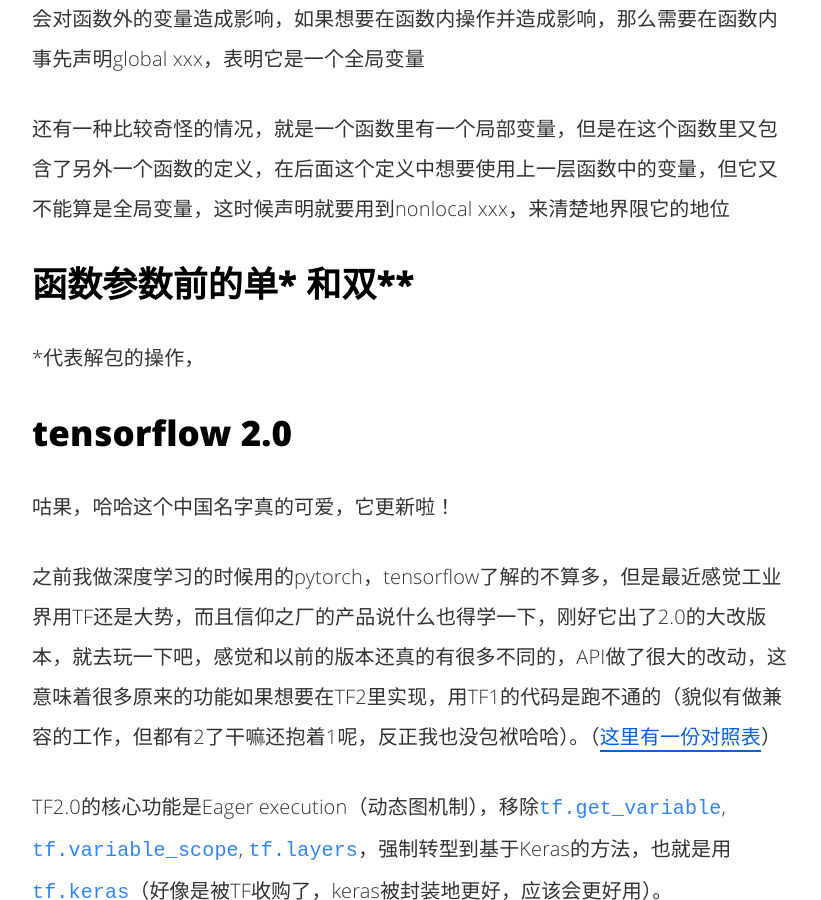
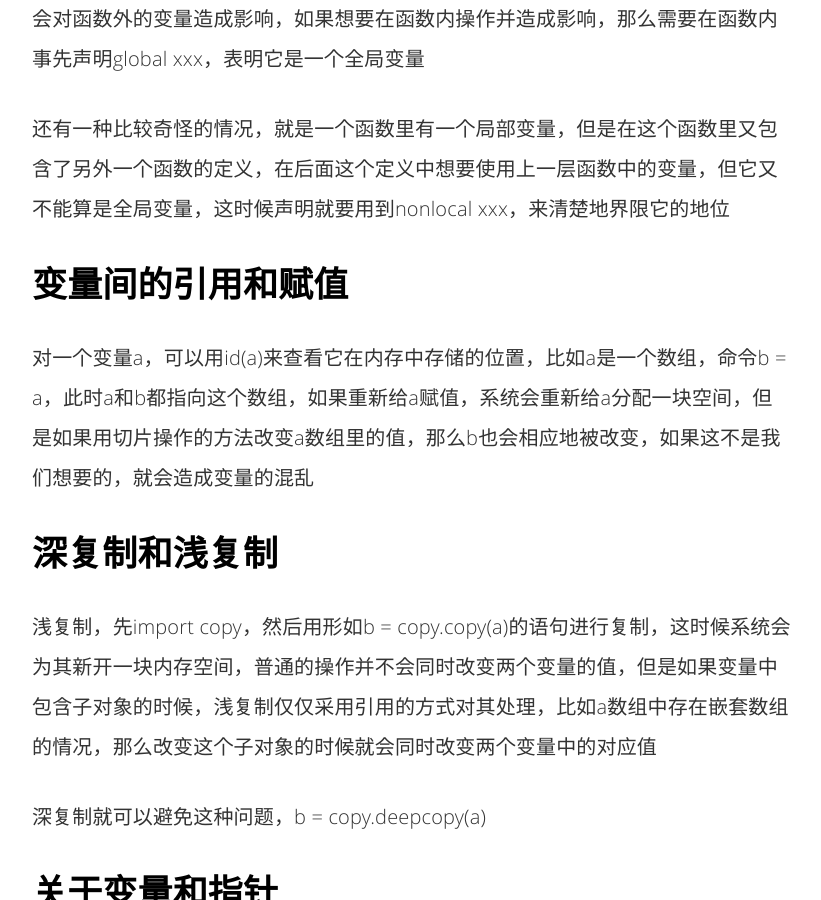
Before and after one commit to clay001/locke.github.io, a Jekyll site: the page built from _posts/2019-11-14-python_learning.md, in a window 1280 px wide and 900 px high, scrolled down 5208 px. Shown: the whole window, without its empty margins (228-1049 px from the left). Built offline with Jekyll 4.4.1, drawn with Linux system fonts in a browser that asks for light colours; comment, search, counter and statistics services are not loaded; some of the changed text lies outside the part shown.

Commit message:
pylearning

```diff
--- a/_posts/2019-11-14-python_learning.md
+++ b/_posts/2019-11-14-python_learning.md
@@ -100,6 +100,26 @@
 
 还有一种比较奇怪的情况，就是一个函数里有一个局部变量，但是在这个函数里又包含了另外一个函数的定义，在后面这个定义中想要使用上一层函数中的变量，但它又不能算是全局变量，这时候声明就要用到nonlocal xxx，来清楚地界限它的地位
 
+## 变量间的引用和赋值
+
+对一个变量a，可以用id(a)来查看它在内存中存储的位置，比如a是一个数组，命令b = a，此时a和b都指向这个数组，如果重新给a赋值，系统会重新给a分配一块空间，但是如果用切片操作的方法改变a数组里的值，那么b也会相应地被改变，如果这不是我们想要的，就会造成变量的混乱
+
+## 深复制和浅复制
+
+浅复制，先import copy，然后用形如b = copy.copy(a)的语句进行复制，这时候系统会为其新开一块内存空间，普通的操作并不会同时改变两个变量的值，但是如果变量中包含子对象的时候，浅复制仅仅采用引用的方式对其处理，比如a数组中存在嵌套数组的情况，那么改变这个子对象的时候就会同时改变两个变量中的对应值
+
+深复制就可以避免这种问题，b = copy.deepcopy(a)
+
+## 关于变量和指针
+
+假如不用copy函数，直接用变量的传递b = a，那么只有在直接存储数字的时候才不会受影响，比如存储列表的时候对一个的改变都会影响另外一个。
+
+这是因为计算机变量存储的其实是指针，a = [1,2]，如果对a取地址，取到的是a这个指针所在的内存地址，a[0]取地址才是它指向的空间所在的头地址，这时候我们让b = a，只是让b也存储了a存储的头地址，所以b的地址虽然和a不一样，但是对a指向的空间作出改变之后，b由于也是指向同一片区域，所以也会跟着改变
+
+## 切片操作
+
+[起始索引值：结束索引值：步长] 默认为[0: -1 : 1]
+
 ## 函数参数前的单* 和双**
 
 *代表解包的操作，
```
Also changed, not shown: _posts/2019-10-19-C++ learning.md (+8 -0 lines), 1 other file.
